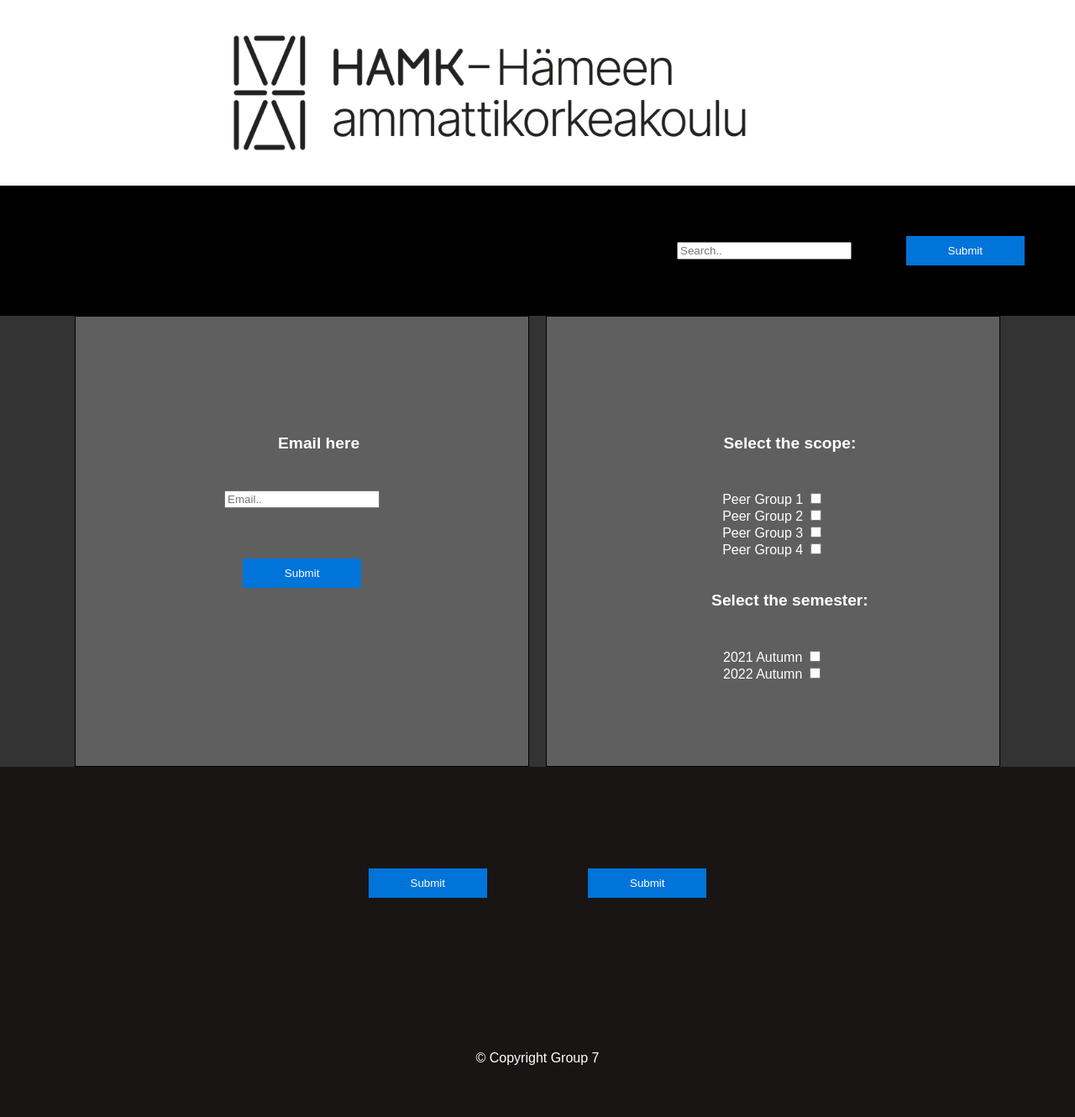
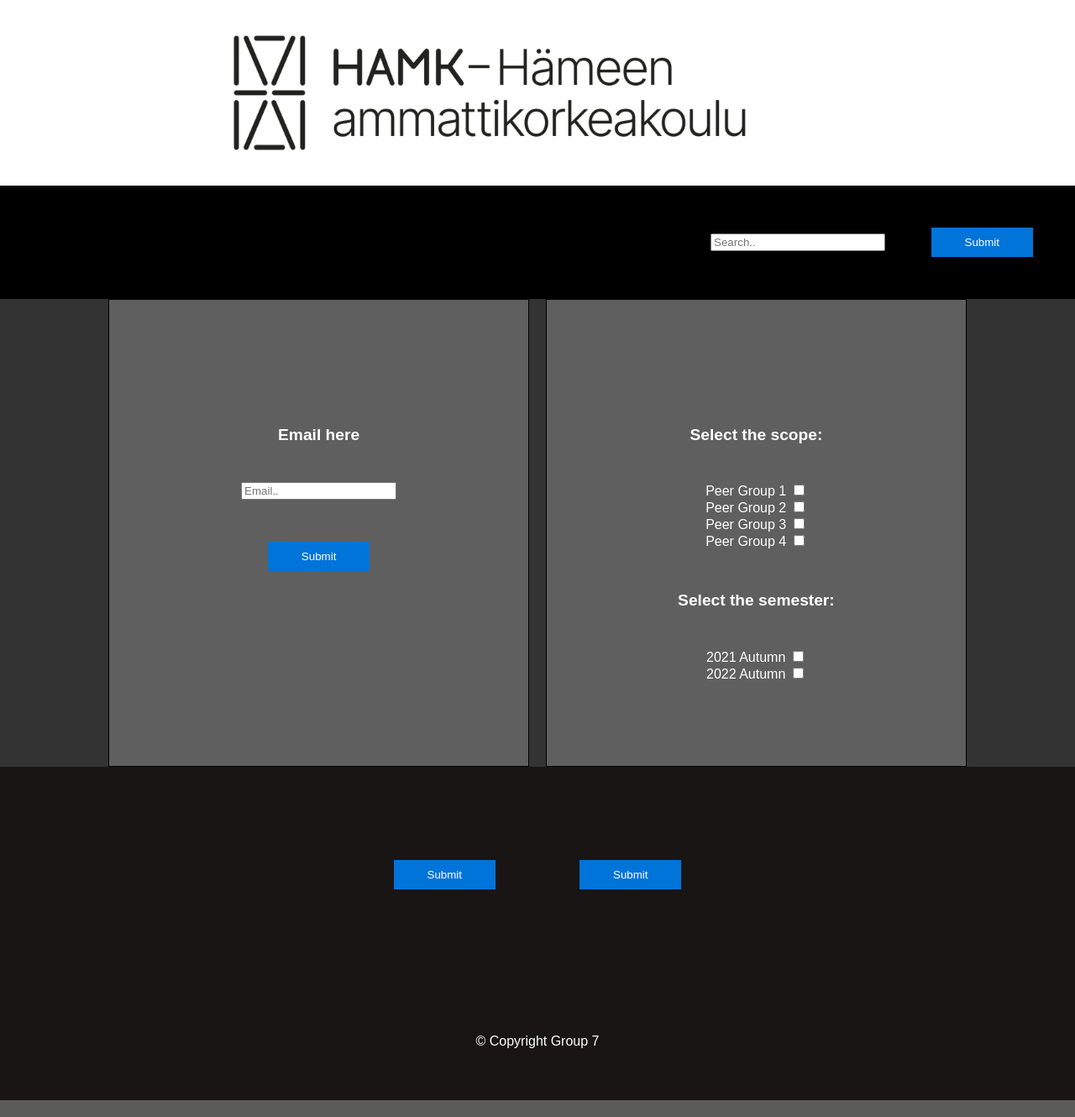
Before and after one commit to Joonas22013/Group-7, a PHP site: page / in a window 1280 px wide; the page is wider, and only the part inside the window is pictured. Shown: that part at 84% size. Run offline with PHP 8.4, Linux system fonts and the light colour scheme.

Commit message:
Update style.css
minor fixes to page layout

```diff
--- a/Webpage/style.css
+++ b/Webpage/style.css
@@ -48,9 +48,12 @@
 .topnav input[type="text"] {
   width: 200px;
 }
-
+h4{
+  text-align: center;
+}
 
 .row {
+  text-align: center;
   display: flex;
   flex-wrap: wrap;
   justify-content: center;
@@ -58,6 +61,7 @@
 }
 
 .column {
+  text-align: center;
   flex: 1;
   border: 1px solid black;
   padding: 100px;
@@ -71,7 +75,9 @@
   font-size: larger;
   margin-top: 20px;
   width: 100%;
-  padding: 20px;
+  padding-bottom: 20px;
+  padding-top: 30px;
+  text-align: center;
 }
 
 
@@ -91,8 +97,8 @@
 }
 
 button {
-  padding: 10px 50px;
-  margin: 60px;
+  padding: 10px 40px;
+  margin: 50px;
   background-color: #0074d9;
   color: #fff;
   border: none;
```
